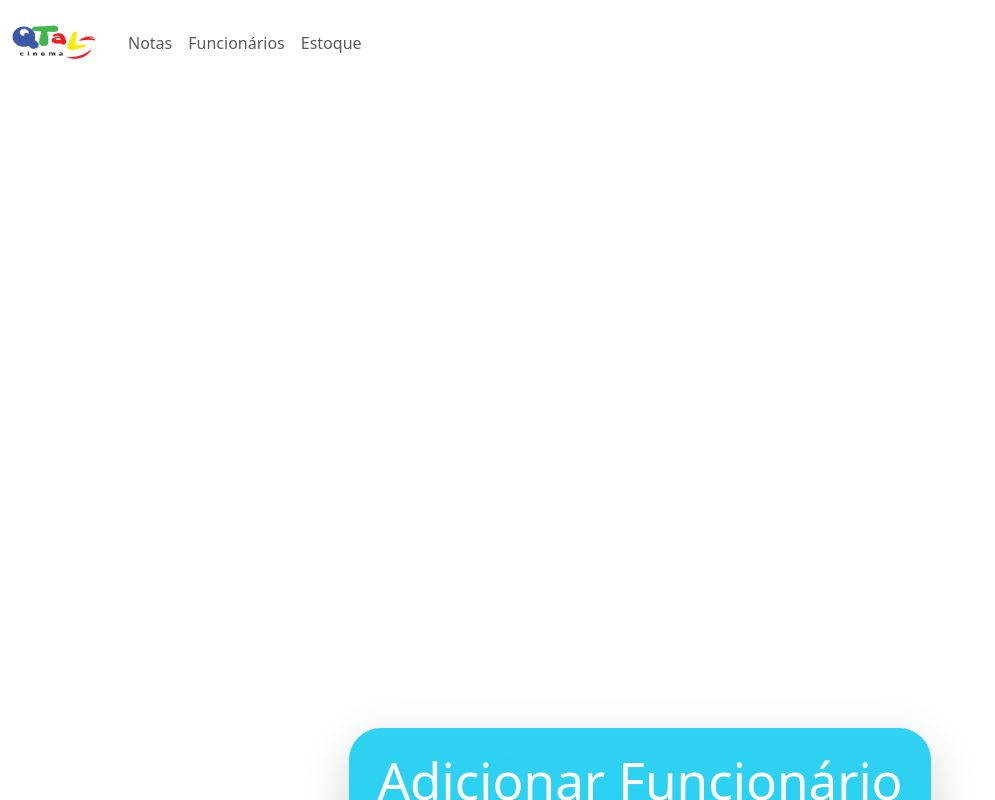
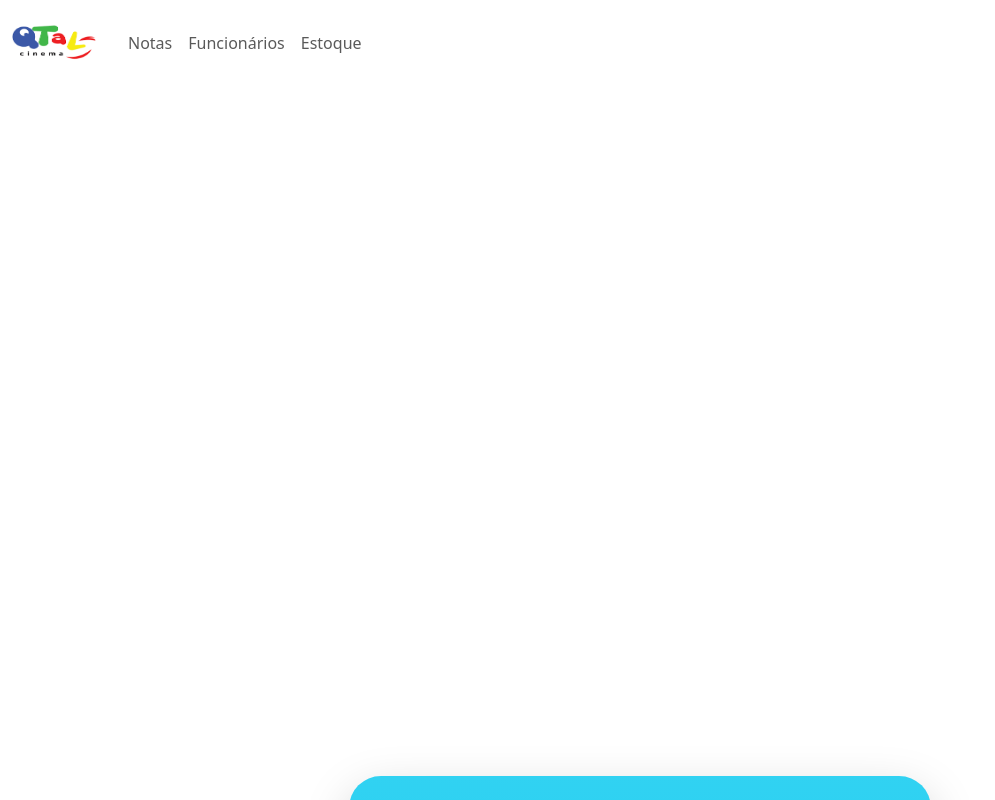
Before and after one commit to Hanzothe/Qtalgit, a React (Vite) app in the folder frontend/: page /funcionarios in a window 1280 px wide. Shown: the top 800 px of the page, without its empty margins (0-995 px from the left). Built offline with nearby package versions, Linux system fonts and the light colour scheme.

Commit message:
Update App.css

```diff
--- a/frontend/src/App.css
+++ b/frontend/src/App.css
@@ -79,5 +79,5 @@ body {
 
 /* Ajuste a altura de acordo com a altura da navbar */
 .main-content {
-  padding-top: 138vh; /* ou a altura exata da sua navbar */
+  padding-top: 150vh; /* ou a altura exata da sua navbar */
 }
```
